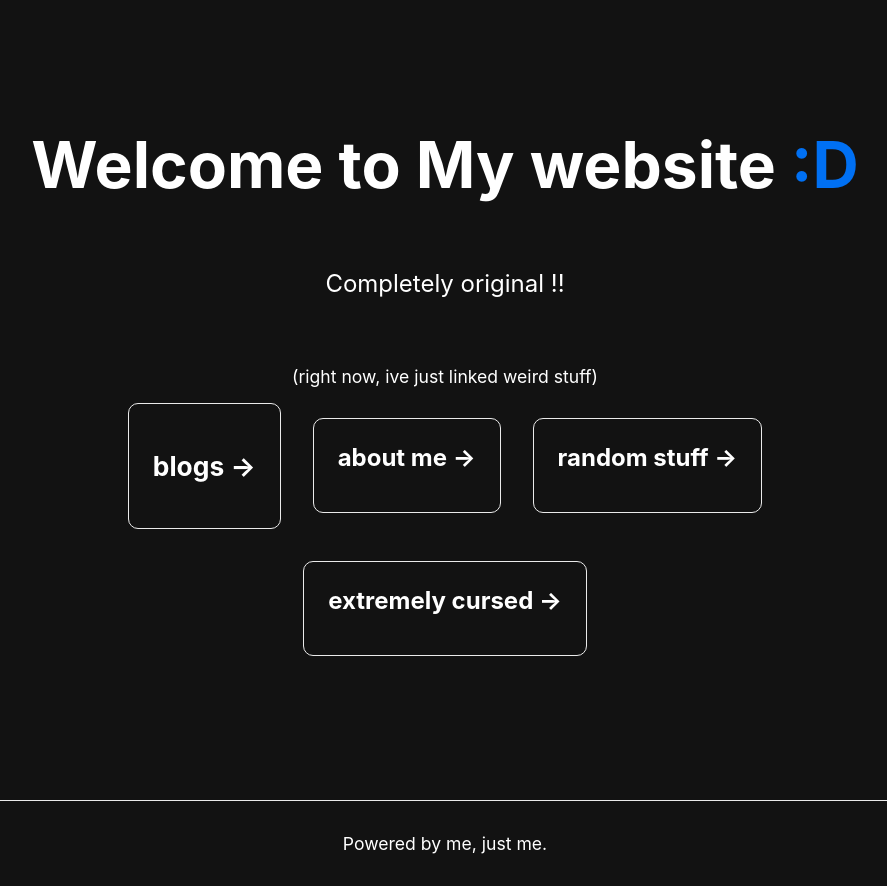
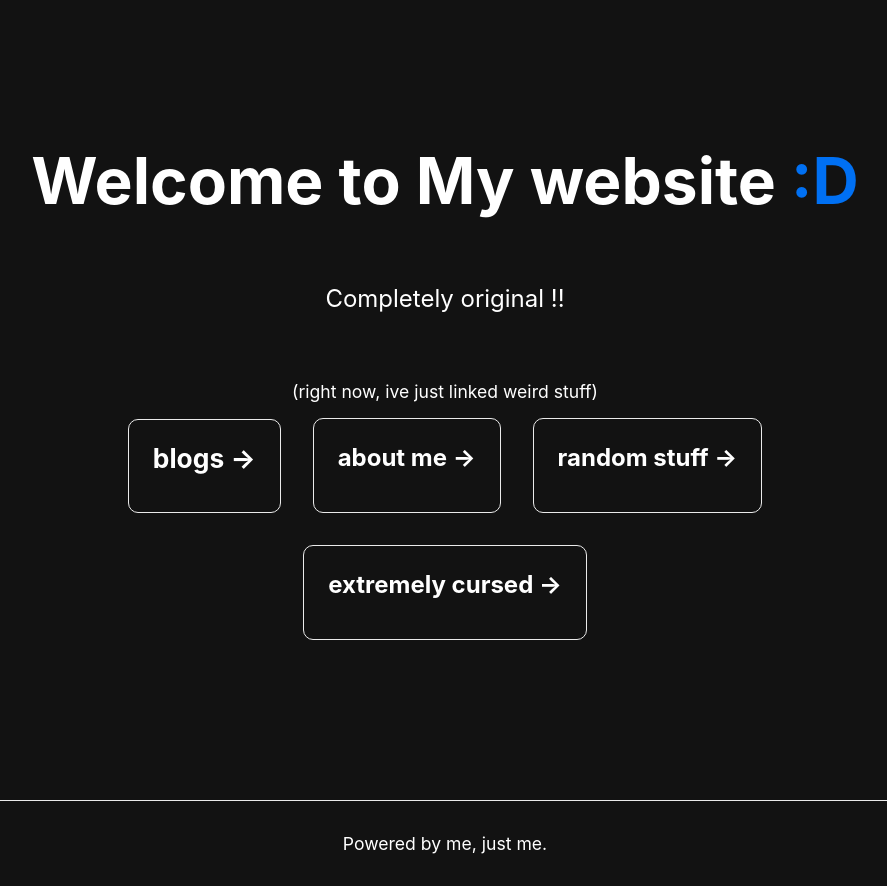
Before and after one commit to vikramsingh117/Intro, a Next.js app: page / in a window 1280 px wide. Shown: the whole page, without its empty margins (195-1082 px from the left). Built offline with nearby package versions, Linux system fonts and the light colour scheme.

Commit message:
whatever22

```diff
--- a/styles/Home.module.css
+++ b/styles/Home.module.css
@@ -165,7 +165,9 @@
 
 .card2 {
   margin: 1rem;
-  padding: 1.5rem;
+  padding-bottom: 1rem;
+  padding-right: 1.5rem;
+  padding-left: 1.5rem;
   text-align: left;
   color: inherit;
   text-decoration: none;
```
